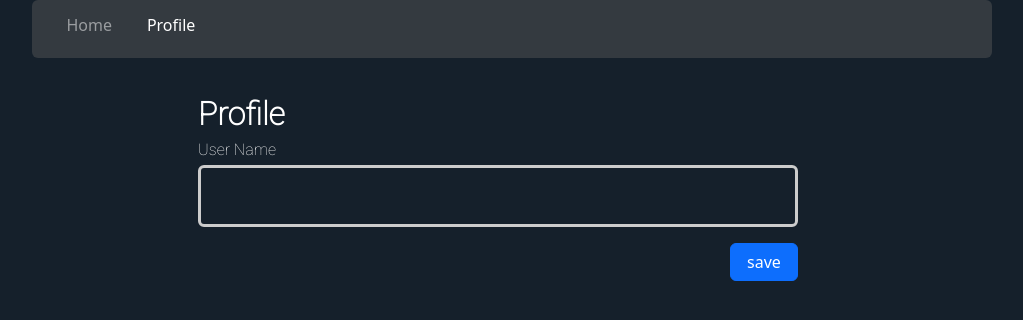
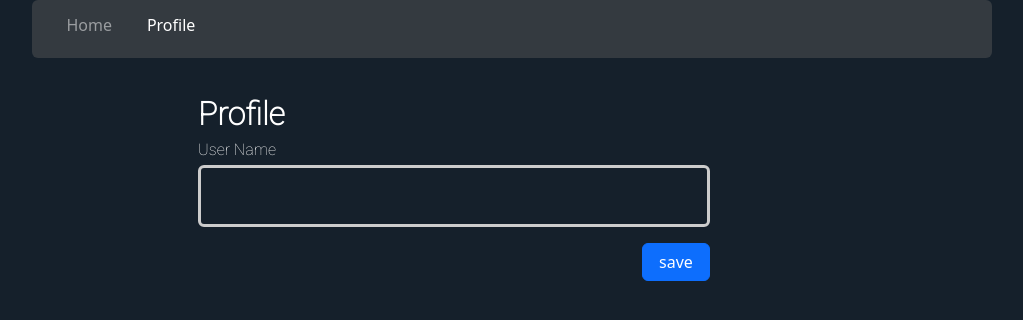
Before and after one commit to DanielLerman/Microblogging-Project-ITC, a React (Create React App) app in the folder micro-blogging/: page /profile in a window 1280 px wide. Shown: the top 320 px of the page, without its empty margins (122-1145 px from the left). Built offline with nearby package versions, Linux system fonts and the light colour scheme.

Commit message:
fixed the overlap of profile page at home

```diff
--- a/micro-blogging/src/components/Home.js
+++ b/micro-blogging/src/components/Home.js
@@ -6,9 +6,8 @@ import { useEffect } from "react";
 import axios from "axios";
 import UserProfile from "./UserProfile";
 
-
-function Home({userName}) {
-  console.log("the new userName", userName)
+function Home({ userName }) {
+  console.log("the new userName", userName);
   const url = `https://micro-blogging-dot-full-stack-course-services.ew.r.appspot.com/tweet`;
   //every tweet created will be push to the array of tweet list
   const [tweets, setTweets] = useState([]);
@@ -42,7 +41,7 @@ function Home({userName}) {
         id,
         content: tweetContent,
         date: createdDate,
-        userName:userName,
+        userName: userName,
       };
       const updateTweets = [newTweet, ...tweets];
       const res = await axios.post(url, newTweet);
@@ -57,9 +56,9 @@ function Home({userName}) {
     }
   };
 
-  const onCreateUser=(userName)=>{
-    return
-  }
+  const onCreateUser = (userName) => {
+    return;
+  };
 
   return (
     <div>
@@ -70,7 +69,6 @@ function Home({userName}) {
         onCatch={errCatch}
       />
       <TweetList tweets={tweets} />
-      <UserProfile onCreate={onCreateUser} />
     </div>
   );
 }
--- a/micro-blogging/src/index.css
+++ b/micro-blogging/src/index.css
@@ -102,7 +102,7 @@ a:hover,
   font-weight: bold;
 }
 .user-box {
-  width: 37.5rem;
+  width: 40%;
   border: none;
 }
 #user-input-title,
```
